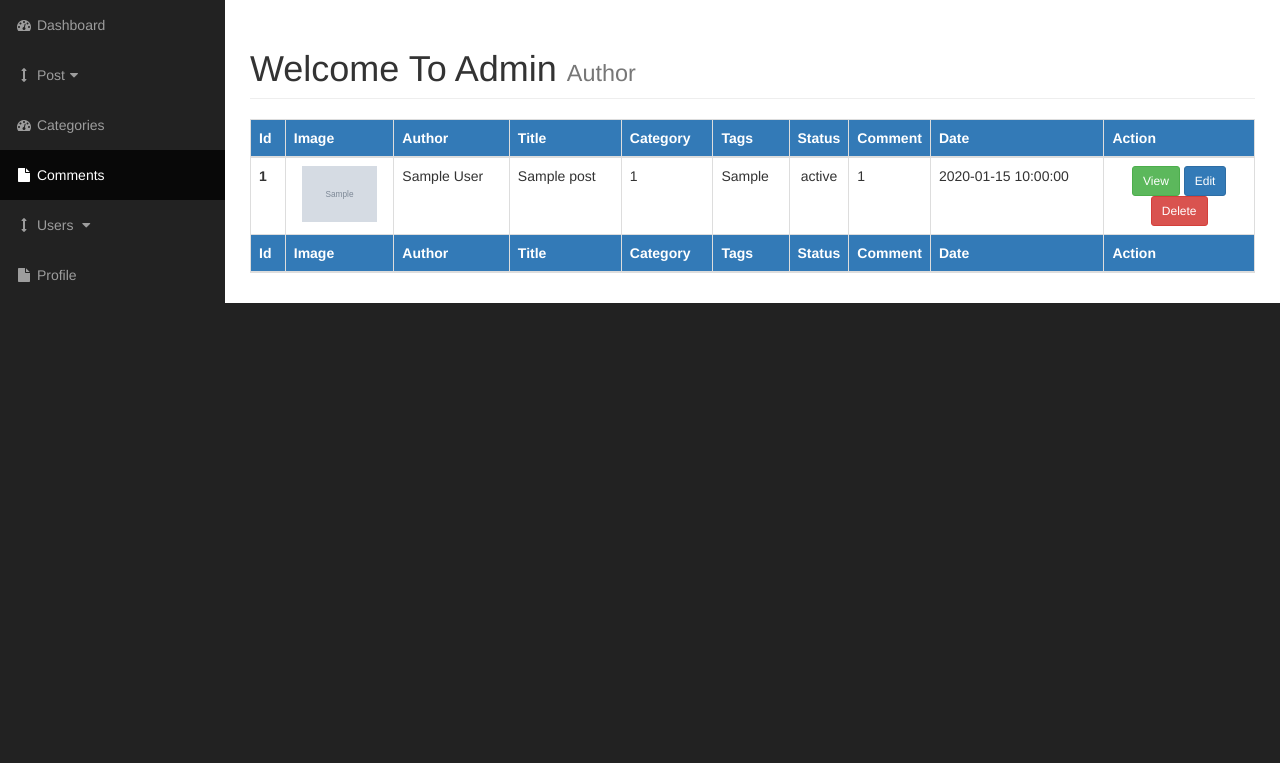
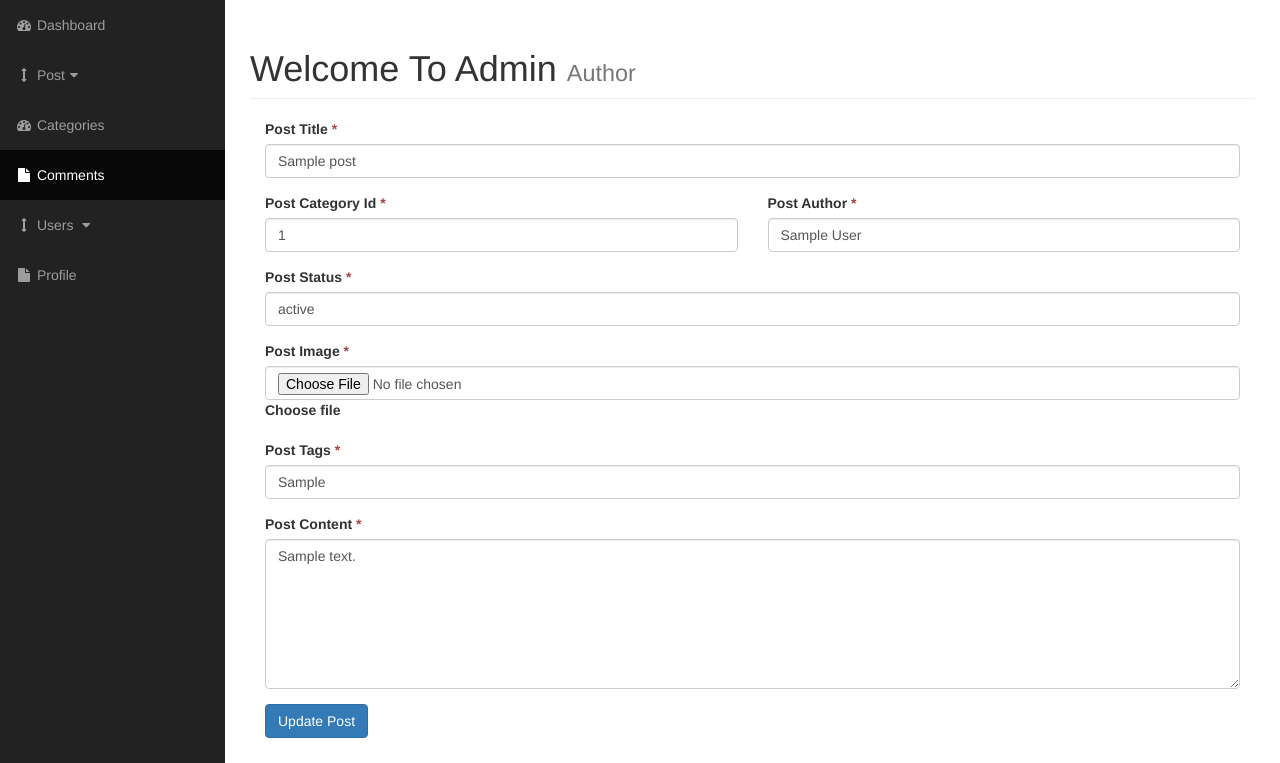
Before and after one commit to coderkhayrul/cms-application, a PHP site: page /admin/posts.php?source=edit_post&p_id=1 in a window 1280 px wide. Shown: the part 51-814 px from the top of the page. Before the commit the page ends 354 px from the top, so only its background shows below. Run offline with PHP 8.4, Linux system fonts and the light colour scheme; tables that the repository leaves empty or names only in its code hold one stand-in row (values such as "Sample post"); grey boxes marked "Sample" are stand-in pictures.

Commit message:
Post Page Edit Option Add

```diff
--- /dev/null
+++ b/admin/includes/edit_post.php
@@ -0,0 +1,69 @@
+<?php
+
+if (isset($_POST['create_post'])){
+    $post_title = $_POST['post_title'];
+    $post_author = $_POST['post_author'];
+    $post_category_id = $_POST['post_category_id'];
+    $post_status = $_POST['post_status'];
+
+    $post_image = $_FILES['image']['name'];
+    $post_image_temp = $_FILES['image']['tmp_name'];
+
+    $post_tags = $_POST['post_tags'];
+    $post_content = $_POST['post_content'];
+    $post_date = date('d-m-y');
+    $post_comment_count = 6;
+
+    move_uploaded_file($post_image_temp,"../images/".$post_image);
+
+    $query = "INSERT INTO posts(post_category_id,post_title,post_author,post_date,post_image,post_content,post_tags,post_comment_count,post_status)";
+    $query .="VALUES ('$post_category_id','$post_title','$post_author',now(),'$post_image','$post_content','$post_tags','$post_comment_count','$post_status')";
+    $create_posts_query =mysqli_query($connection, $query);
+
+    //CONFIRM_QUERY
+    confirmQuery($create_posts_query);
+}
+?>
+<?php
+    if (isset($_GET['p_id'])){
+        $post_id = $_GET['p_id'];
+        $query = "SELECT * FROM posts WHERE post_id = $post_id";
+        $select_posts_by_id = mysqli_query($connection, $query);
+    }
+    foreach ($select_posts_by_id as $post_data){
+    ?>
+<form action="" method="post" enctype="multipart/form-data">
+    <div class="form-group col-md-12">
+        <label for="post_title">Post Title <span class="text-danger">*</span></label>
+        <input class="form-control" name="post_title" type="text" value="<?php echo $post_data['post_title']; ?>">
+    </div>
+    <div class="form-group col-md-6">
+        <label for="post_category_id">Post Category Id <span class="text-danger">*</span></label>
+        <input class="form-control" name="post_category_id" type="number" value="<?php echo $post_data['post_category_id']; ?>">
+    </div>
+    <div class="form-group col-md-6">
+        <label for="post_author">Post Author <span class="text-danger">*</span></label>
+        <input class="form-control" name="post_author" type="text" value="<?php echo $post_data['post_author']; ?>" >
+    </div>
+    <div class="form-group col-md-12">
+        <label for="post_status">Post Status <span class="text-danger">*</span></label>
+        <input class="form-control" name="post_status" type="text" value="<?php echo $post_data['post_status']; ?>">
+    </div>
+    <div class="form-group col-md-12">
+        <label for="">Post Image <span class="text-danger">*</span></label>
+        <input name="image" type="file" class="form-control" id="customFile">
+        <label class="custom-file-label" for="customFile">Choose file</label>
+    </div>
+    <div class="form-group col-md-12">
+        <label for="post_tags">Post Tags <span class="text-danger">*</span></label>
+        <input class="form-control" name="post_tags" type="text" value="<?php echo $post_data['post_tags']; ?>">
+    </div>
+    <div class="form-group col-md-12">
+        <label for="post_content">Post Content <span class="text-danger">*</span></label>
+        <textarea class="form-control" placeholder="Leave a comment here" name="post_content" style="height: 150px" ><?php echo $post_data['post_content']; ?></textarea>
+    </div>
+    <div class="form-group col-md-12">
+        <button class="btn btn-primary" type="submit" name="create_post" required>Update Post</button>
+    </div>
+</form>
+<?php } ?>
--- a/admin/includes/view_all_posts.php
+++ b/admin/includes/view_all_posts.php
@@ -32,7 +32,7 @@
             <td><?php echo $post['post_date']; ?></td>
             <td class=" text-center" width="15%">
                 <a class="btn btn-success btn-sm" href="">View</a>
-                <a class="btn btn-primary btn-sm" href="">Edit</a>
+                <a class="btn btn-primary btn-sm" href="posts.php?source=edit_post&p_id=<?php echo $post['post_id']; ?>">Edit</a>
                 <?php
                 if (isset($_GET['delete'])){
 
--- a/admin/posts.php
+++ b/admin/posts.php
@@ -25,8 +25,8 @@ include "includes/admin_header.php"; ?>
                         case 'add_post';
                             include "includes/add_post.php";
                             break;
-                        case '2';
-                            echo 'American';
+                        case 'edit_post';
+                            include "includes/edit_post.php";
                             break;
                          case '3';
                             echo 'Goodbye';
```
